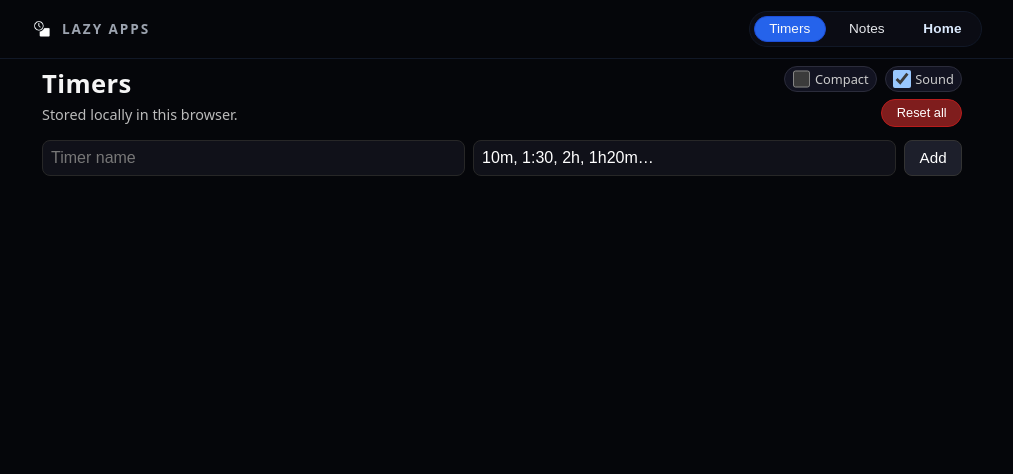
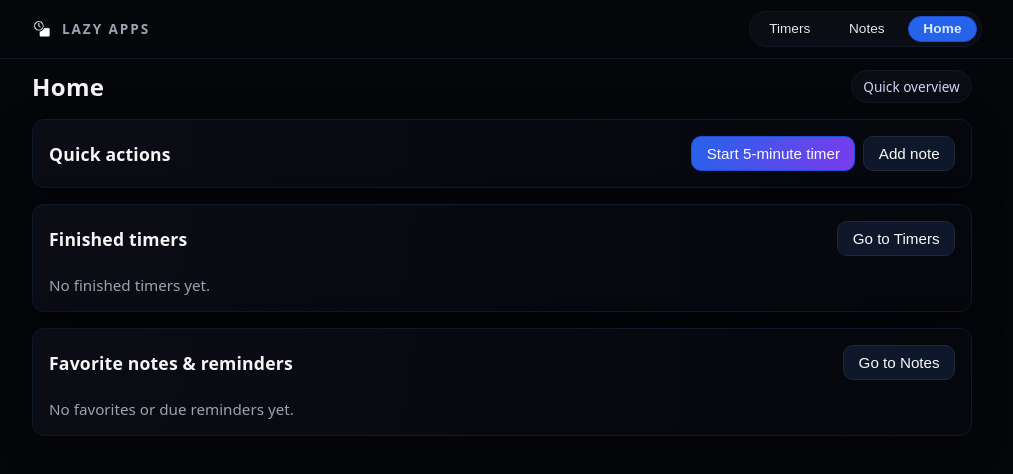
Before and after one commit to andreasnonslid/lazy, a plain HTML site: page index.html in a window 1280 px wide. Shown: the whole page, without its empty margins (138-1151 px from the left). Drawn offline with Linux system fonts and the light colour scheme.

Commit message:
Make Home tab default

```diff
--- a/index.html
+++ b/index.html
@@ -186,7 +186,7 @@
       <div class="tab-group">
         <button class="tab-button" data-src="apps/timers.html">Timers</button>
         <button class="tab-button" data-src="apps/notes.html">Notes</button>
-        <button class="tab-button home-tab" data-src="apps/home.html">Home</button>
+        <button class="tab-button home-tab active" data-src="apps/home.html">Home</button>
       </div>
     </div>
   </header>
@@ -208,7 +208,7 @@
     ></iframe>
 
     <iframe
-      class="page-frame"
+      class="page-frame active"
       data-src="apps/home.html"
       src="apps/home.html"
       title="Home"
@@ -263,8 +263,10 @@
       storedSrc = null;
     }
 
+    const homeButton = buttons.find(btn => btn.dataset.src === "apps/home.html");
     const initialButton =
       buttons.find(btn => btn.dataset.src === storedSrc) ||
+      homeButton ||
       buttons[0];
 
     switchToButton(initialButton);
```
